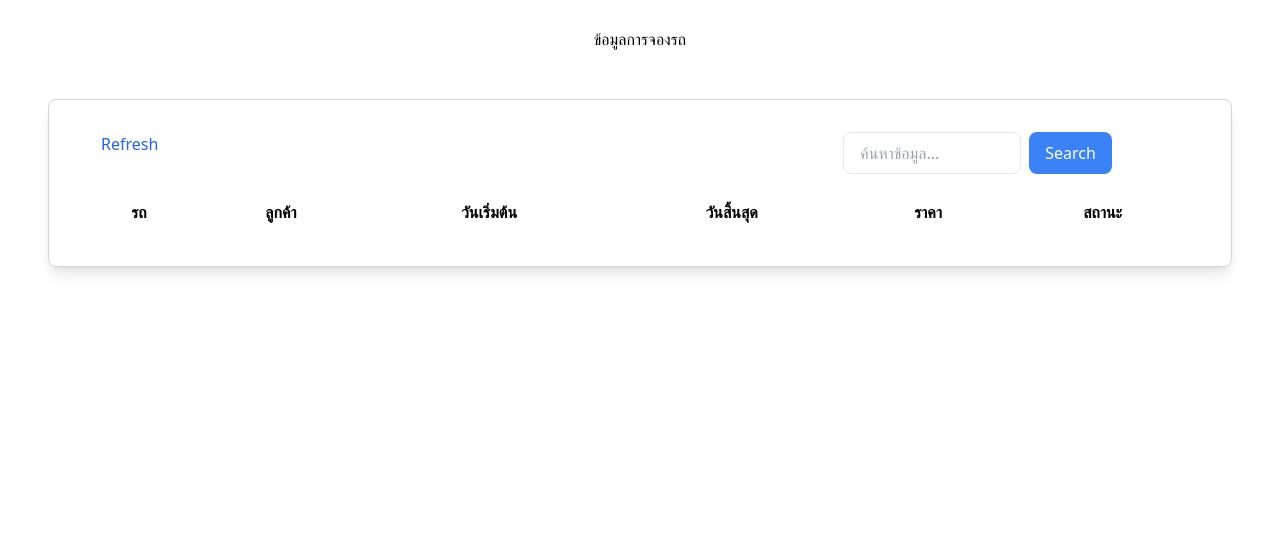
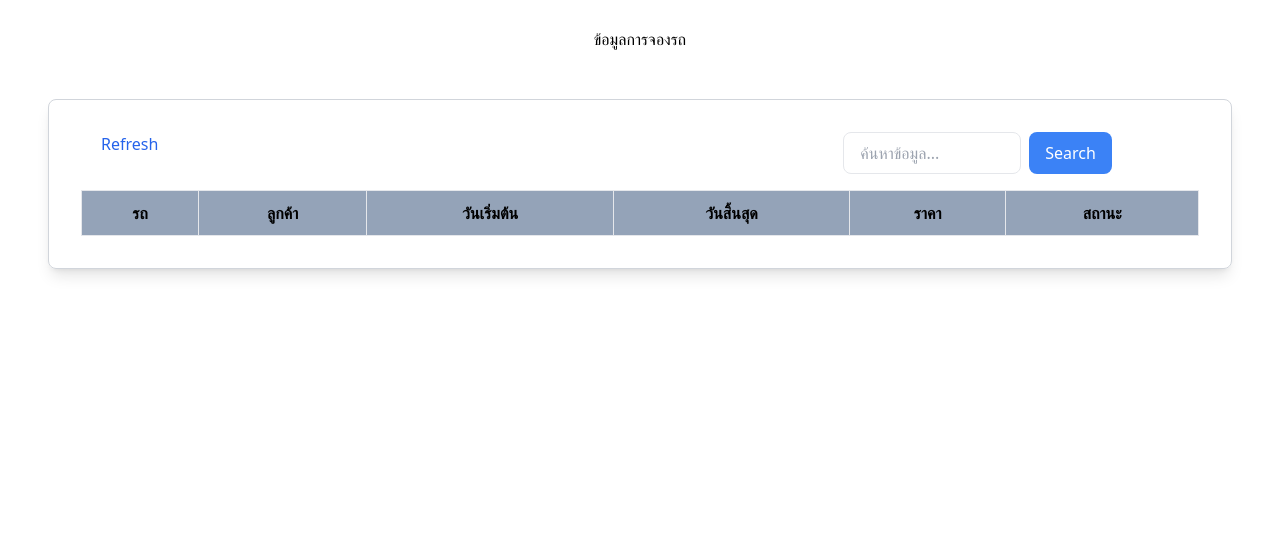
Before and after one commit to siroratN/RentalCars, a Django app: page /manage/rental/ in a window 1280 px wide. Shown: the part 121-676 px from the top of the page. Run offline with Django 5.2, Linux system fonts and the light colour scheme; data that the repository does not hold is empty; some libraries are stand-ins or nearby versions.

Commit message:
new adminrental

```diff
--- a/adminrental/templates/layout.html
+++ b/adminrental/templates/layout.html
@@ -1,5 +1,6 @@
 <!DOCTYPE html>
 <html lang="en">
+{% block head %}
 <head>
     <meta charset="UTF-8">
     <meta name="viewport" content="width=device-width, initial-scale=1.0">
@@ -77,9 +78,10 @@
             transform-origin: bottom left;
         }
     </style>
-    {% block head %}{% endblock %}
 </head>
+{% endblock %}
 <body>
+        {% block nav %}
         <header>
             <div class="logo">
                 <img src="https://file.kelleybluebookimages.com/kbb/base/evox/CP/55034/2025-Honda-Civic-front_55034_032_1816x735_RE_cropped.png" alt="">
@@ -93,13 +95,9 @@
             </nav>
             <ion-icon name="menu-outline" class="header__toggle" id="toggle-menu"></ion-icon>
         </header>
-
+        {% endblock %}
     <main>
         {% block content %}{% endblock %}
     </main>
-
-    <footer>
-        {% block footer %}{% endblock %}
-    </footer>
 </body>
 </html>
--- a/adminrental/templates/manage-rent.html
+++ b/adminrental/templates/manage-rent.html
@@ -2,22 +2,11 @@
 
 {% block title %}Manage Rent{% endblock %}
 
+{% block Head %}{% endblock %}
+
 {% block content %}
     <style>
-        * {
-            margin: 0;
-            padding: 0;
-            box-sizing: border-box;
-        }
-
-        .all {
-            display: flex;
-            flex-direction: column;
-            align-items: center;
-            justify-content: center;
-            padding: 30px;
-        }
-
+        /* Additional styles can be added here if needed */
         table {
             width: 100%;
             border-collapse: collapse; /* Prevents borders from doubling */
@@ -33,8 +22,8 @@
             padding: 10px;
             text-align: center;
         }
+    </style>
 
-    </style>
     <div class="head text-center mt-12">
         <h1>ข้อมูลการจองรถ</h1>
     </div>
@@ -52,12 +41,12 @@
         <table class="table-auto w-full">
             <thead>
                 <tr>
-                    <th>รถ</th>
-                    <th>ลูกค้า</th>
-                    <th>วันเริ่มต้น</th>
-                    <th>วันสิ้นสุด</th>
-                    <th>ราคา</th>
-                    <th>สถานะ</th>
+                    <th class="bg-slate-400 border">รถ</th>
+                    <th class="bg-slate-400 border">ลูกค้า</th>
+                    <th class="bg-slate-400 border">วันเริ่มต้น</th>
+                    <th class="bg-slate-400 border">วันสิ้นสุด</th>
+                    <th class="bg-slate-400 border">ราคา</th>
+                    <th class="bg-slate-400 border">สถานะ</th>
                 </tr>
             </thead>
             <tbody id="tableBody">
```
Also changed, not shown: adminrental/templates/manage-car.html (+1 -58 lines). Lines whose indentation alone changed are shown as unchanged.
